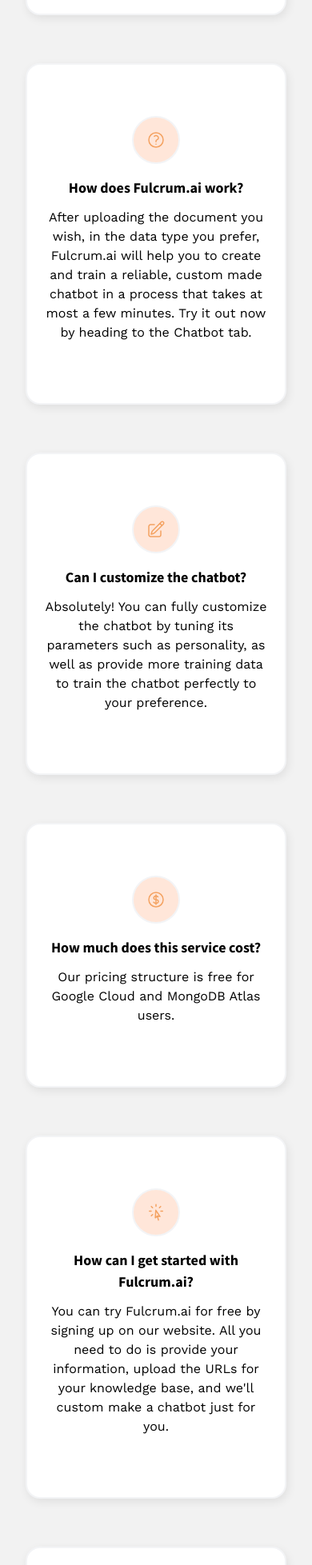
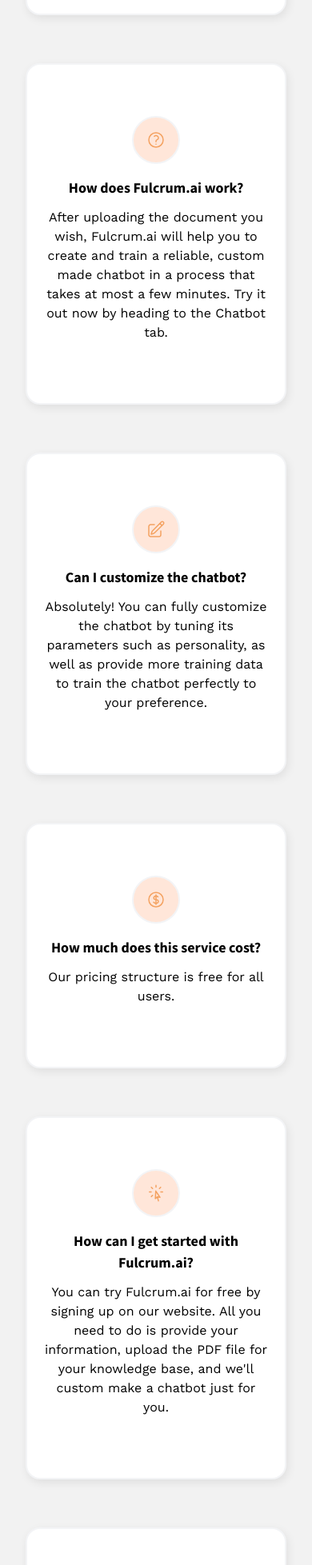
Before and after one commit to xJQx/fulcrum.ai-frontend, a React (Create React App) app: page /faq in a window 390 px wide. Shown: the part 648-2605 px from the top of the page at 80% size. Built offline with nearby package versions, Linux system fonts and the light colour scheme.

Commit message:
Fixed responsiveness and updated ChatbotPage

```diff
--- a/src/components/Dropdown.tsx
+++ /dev/null
@@ -1,48 +0,0 @@
-import React, { useState } from "react";
-import { BsCaretDownFill, BsCaretUpFill } from "react-icons/bs";
-
-const Dropdown = () => {
-  const [isExpanded, setIsExpanded] = useState(false);
-
-  return (
-    <div>
-      <button
-        onClick={() => setIsExpanded(!isExpanded)}
-        className="bg-brand-sandy-brown px-2 py-2 mt-[50px] font-work-sans text-[18px] w-3/6 flex mx-auto items-center"
-      >
-        Choose Document Type
-        {isExpanded ? (
-          <BsCaretUpFill className="ml-auto" />
-        ) : (
-          <BsCaretDownFill className="ml-auto" />
-        )}
-      </button>
-      {isExpanded && (
-        <>
-          <div
-            className="bg-[#FFC940]/[0.29] py-1 font-work-sans text-[18px] w-3/6 flex mx-auto hover:bg-[#ffdf8f] cursor-pointer"
-            onClick={() => {
-              setIsExpanded(false);
-            }}
-          >
-            <div className=" px-2 py-1 ">
-              <span>Input Text</span>
-            </div>
-          </div>
-          <div
-            className="bg-[#FFC940]/[0.29] py-1 font-work-sans text-[18px] w-3/6 flex mx-auto hover:bg-[#ffdf8f] cursor-pointer"
-            onClick={() => {
-              setIsExpanded(false);
-            }}
-          >
-            <div className=" px-2 py-1 ">
-              <span>PDF File</span>
-            </div>
-          </div>
-        </>
-      )}
-    </div>
-  );
-};
-
-export default Dropdown;
--- a/src/components/TextFile.tsx
+++ /dev/null
@@ -1,14 +0,0 @@
-import React, { useState } from "react";
-
-const TextFile = () => {
-  const [textFileList, setTextFileList] = useState([{ file: "" }]);
-
-  return (
-    <div className="font-work-sans font-semibold text-[40px] flex w-auto mt-[150px] ml-[350px] ">
-      Text File
-      <div></div>
-    </div>
-  );
-};
-
-export default TextFile;
--- a/src/pages/FAQPage.tsx
+++ b/src/pages/FAQPage.tsx
@@ -21,7 +21,7 @@
     icon: <QuestionMarkCircleIcon className="h-6 w-6" />,
     question: "How does Fulcrum.ai work?",
     answer:
-      "After uploading the document you wish, in the data type you prefer, Fulcrum.ai will help you to create and train a reliable, custom made chatbot in a process that takes at most a few minutes. Try it out now by heading to the Chatbot tab.",
+      "After uploading the document you wish, Fulcrum.ai will help you to create and train a reliable, custom made chatbot in a process that takes at most a few minutes. Try it out now by heading to the Chatbot tab.",
   },
   {
     icon: <PencilSquareIcon className="h-6 w-6" />,
@@ -32,23 +32,21 @@
   {
     icon: <CurrencyDollarIcon className="h-6 w-6" />,
     question: "How much does this service cost?",
-    answer:
-      "Our pricing structure is free for Google Cloud and MongoDB Atlas users. ",
+    answer: "Our pricing structure is free for all users. ",
   },
   {
     icon: <CursorArrowRaysIcon className="h-6 w-6" />,
     question: "How can I get started with Fulcrum.ai?",
     answer:
-      "You can try Fulcrum.ai for free by signing up on our website. All you need to do is provide your information, upload the URLs for your knowledge base, and we'll custom make a chatbot just for you.",
+      "You can try Fulcrum.ai for free by signing up on our website. All you need to do is provide your information, upload the PDF file for your knowledge base, and we'll custom make a chatbot just for you.",
   },
   {
     icon: <CodeBracketIcon className="h-6 w-6" />,
     question: "Do I need any technical skills to use Fulcrum.ai?",
     answer:
-      "No technical skill or coding is required. Fulcrum.ai will take care of the heavy lifting for you. All that is needed from your end is uploading the document for the chatbot to be trained on. However, should you run into any issues in the process, we're here to help with email support for all our users.",
+      "No technical skill or coding is required. All that is needed from your end is uploading the document for the chatbot to be trained on. However, should you run into any issues in the process, we're here to help with email support for all our users.",
   },
 ];
-
 
 export const FAQPage = () => {
   return (
```
Also changed, not shown: src/pages/ChatbotPage.tsx (+0 -12 lines).
